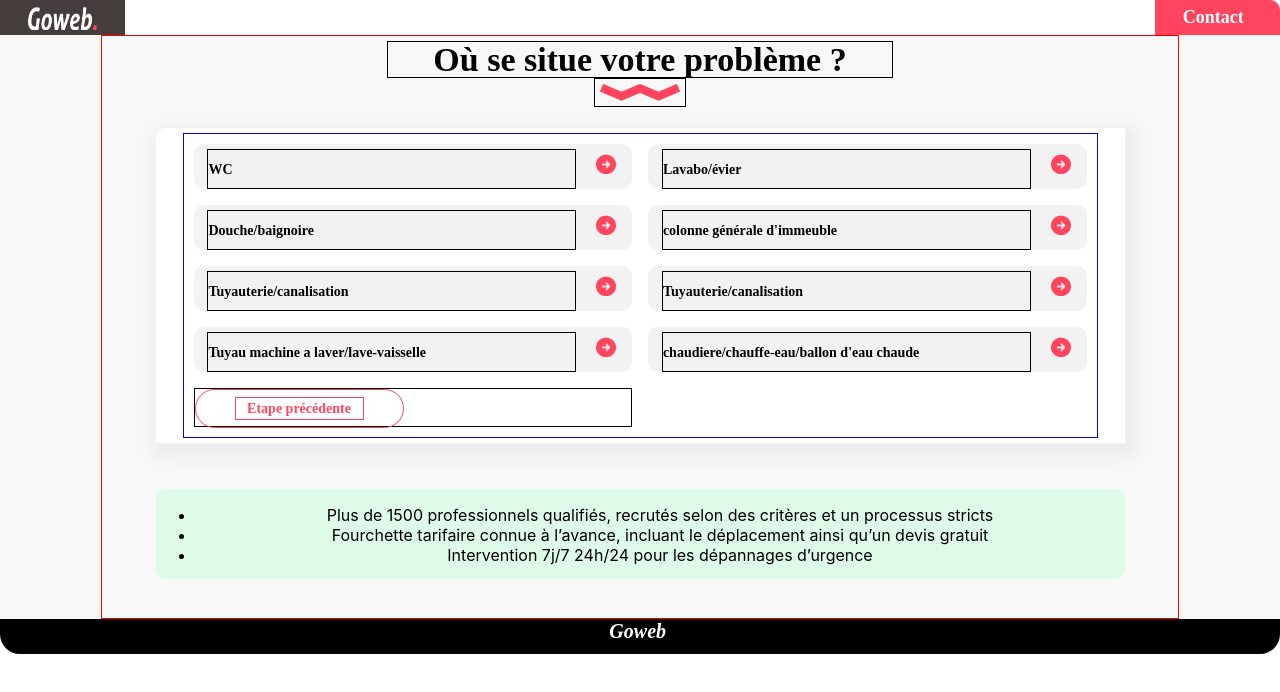
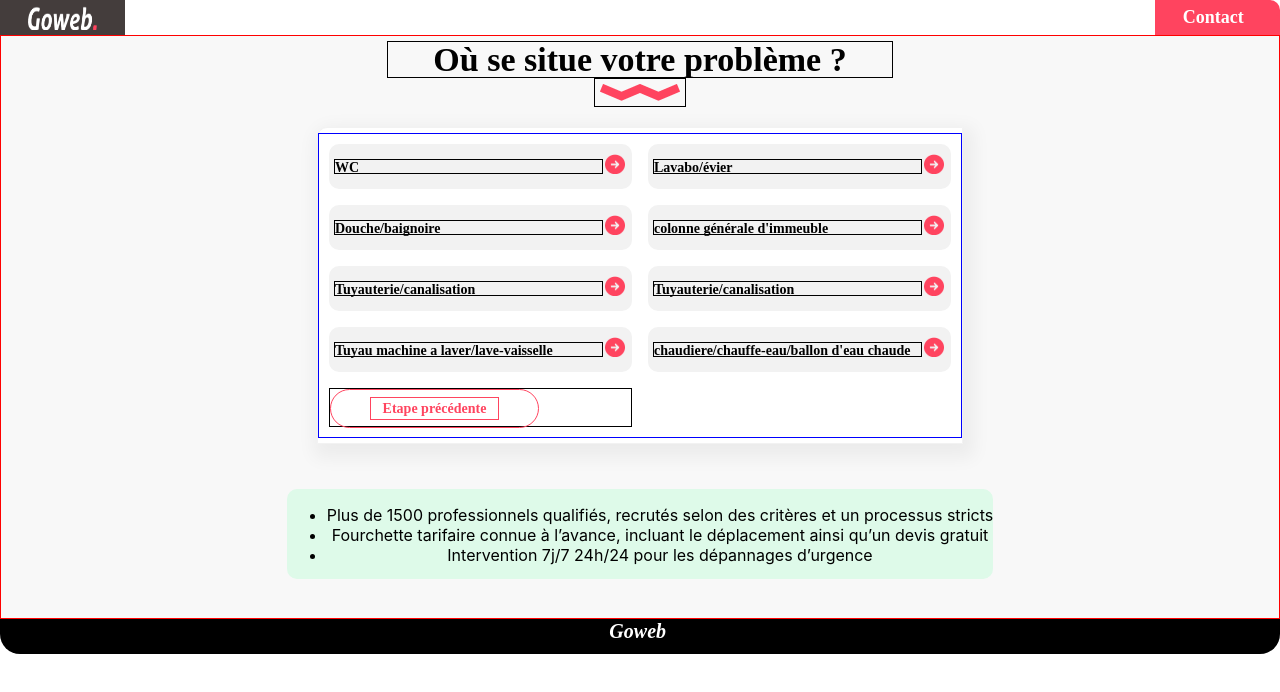
Before and after one commit to Akim-Kaf/projetgoweb, a React (Create React App) app: page / in a window 1280 px wide. Shown: the top 692 px of the page. Built offline with nearby package versions, Linux system fonts and the light colour scheme.

Commit message:
add of base questionnaire template flex v1

```diff
--- a/src/components/questionnaire/Questionnaire.css
+++ b/src/components/questionnaire/Questionnaire.css
@@ -66,7 +66,7 @@
 
 
 .main-frame{
-    width: 1066px;
+    /*width: 1066px;*/
     /*height: 761.67px;*/
     padding: 5px;
     opacity: 0px;
@@ -97,7 +97,7 @@
 }
 
 .content-frame{
-    width: 969px;
+    /*width: 969px;*/
     /*height: 400px;*/
     margin-top: 20px;
     padding: 5px 0px 5px 0px;
@@ -116,7 +116,7 @@
 .grid-frame{
     display: grid;
     grid-template-columns: repeat(2,1fr);
-    width: 893px;
+    /*width: 893px;*/
     height: Hug (396px)px;
     padding: 10px;
     gap: 16px;
@@ -142,9 +142,7 @@
 .card-text-frame{
     justify-content: center;
     display:flex;
-    width: 367px;
-    /*height: 12px;*/
-    padding: 12px 0px 13px 0px;
+    width: 267px;
     gap: 0px;
     opacity: 0px;
     margin: auto;
@@ -221,7 +219,7 @@
 }
 
 .notification-frame{
-    width: 969px;
+    /*width: 969px;*/
     height: 90px;
     gap: 0px;
     border-radius: 10px;
```
